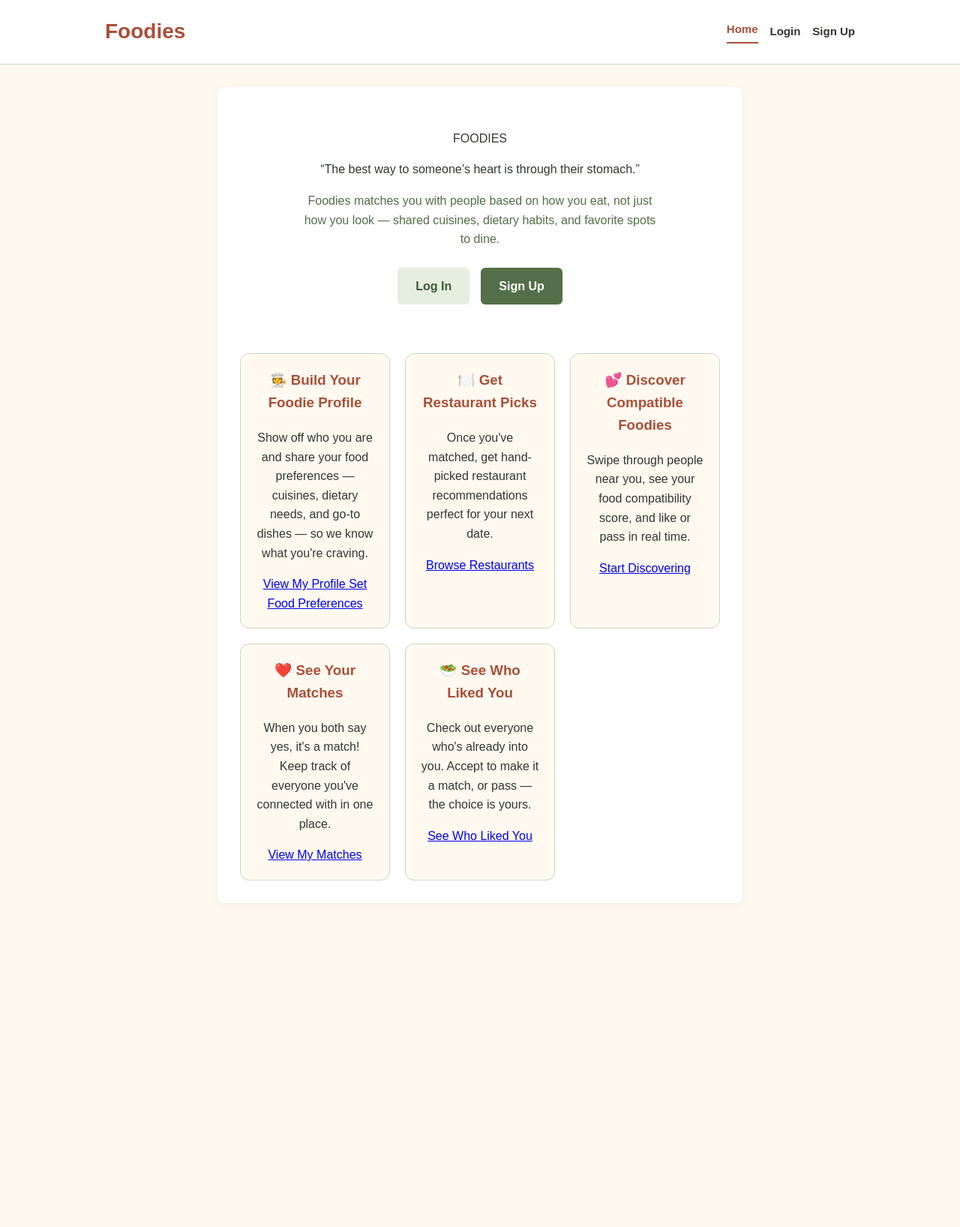
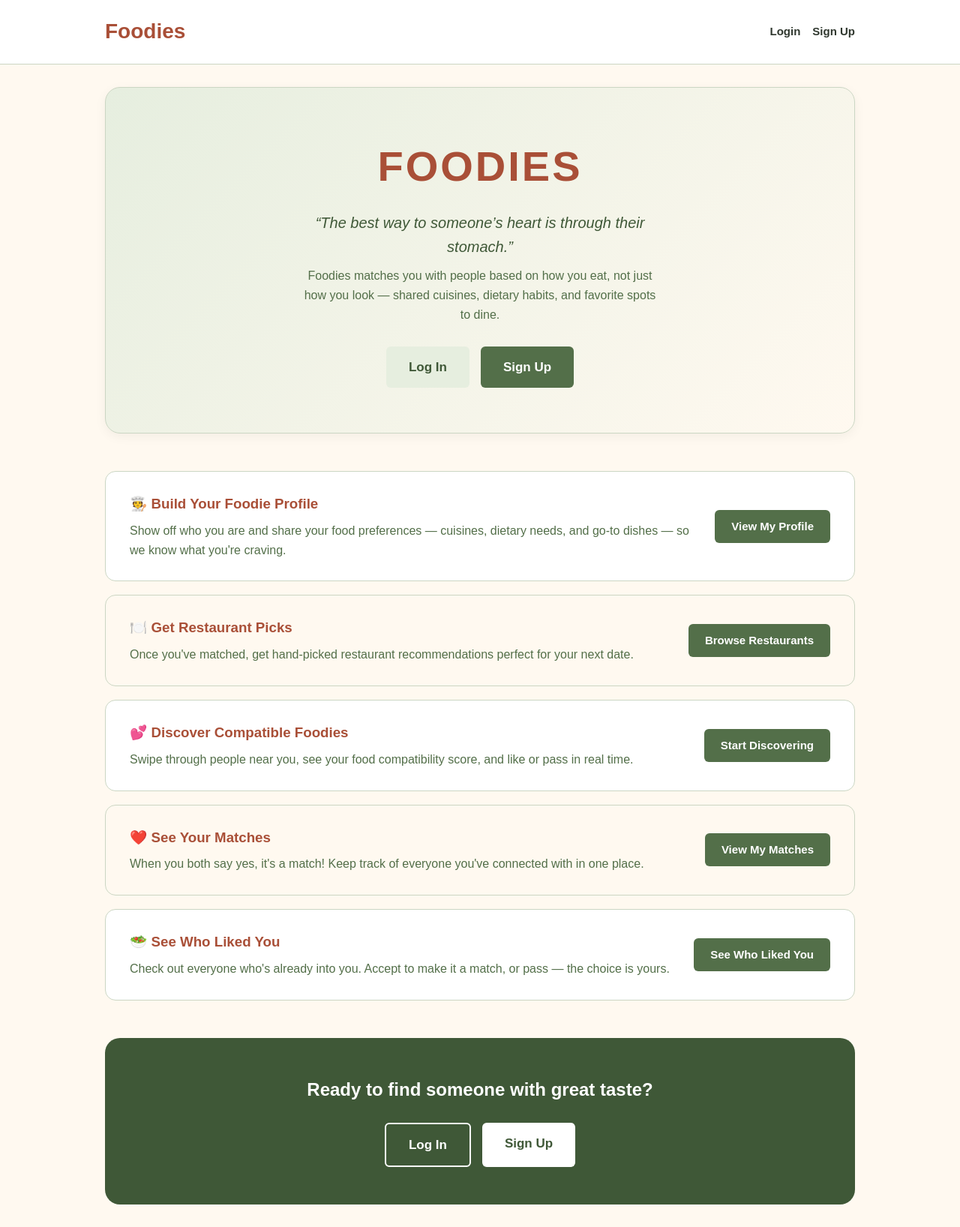
Before and after one commit to carolinecroft/foodies, a Django app: page / in a window 1280 px wide. Shown: the whole page at 75% size. Before the commit the page ends 1204 px from the top, so only its background shows below. Run offline with Django 5.2, Linux system fonts and the light colour scheme.

Commit message:
made some last minute cleanups, removed links that were not buttons, labeled profile editing buttons, removed home from the navigation but kept it in the logo

```diff
--- a/static/css/style.css
+++ b/static/css/style.css
@@ -538,19 +538,51 @@ textarea:focus-visible {
 
 /* Public landing page */
 
+/* The homepage gets a wider, unboxed canvas instead of the
+   narrow white card every other page renders inside of. */
+main.home-main {
+    max-width: 1000px;
+    padding: 0;
+    background-color: transparent;
+    box-shadow: none;
+}
+
+.home-page {
+    display: flex;
+    flex-direction: column;
+    gap: 50px;
+}
+
+/* Hero */
+
 .hero {
     text-align: center;
-    padding: 10px 0 30px;
+    padding: 60px 40px;
+    background: linear-gradient(135deg, var(--sage-light) 0%, var(--cream) 100%);
+    border: 1px solid var(--border);
+    border-radius: 20px;
+    box-shadow: 0 4px 15px rgba(0, 0, 0, 0.05);
 }
 
-.hero h2 {
-    font-size: 26px;
-    margin-bottom: 12px;
+.hero-wordmark {
+    margin: 0 0 15px;
+    font-size: clamp(32px, 6vw, 56px);
+    font-weight: 800;
+    letter-spacing: 3px;
+    color: var(--terracotta);
+}
+
+.hero-quote {
+    max-width: 520px;
+    margin: 0 auto 10px;
+    font-size: 20px;
+    font-style: italic;
+    color: var(--sage-dark);
 }
 
 .hero-subtitle {
     max-width: 480px;
-    margin: 0 auto 25px;
+    margin: 0 auto 30px;
     color: var(--text-secondary);
 }
 
@@ -563,9 +595,9 @@ textarea:focus-visible {
 
 .hero-button {
     display: inline-block;
-    padding: 12px 24px;
+    padding: 14px 30px;
     border-radius: 6px;
-    font-size: 16px;
+    font-size: 17px;
     font-weight: bold;
     text-decoration: none;
     background-color: var(--sage);
@@ -586,33 +618,160 @@ textarea:focus-visible {
     background-color: var(--border);
 }
 
+/* Feature sections (one per header nav page, same left-to-right order) */
+
 .landing-features {
-    display: grid;
-    grid-template-columns: repeat(auto-fit, minmax(180px, 1fr));
-    gap: 20px;
-    margin-top: 35px;
+    display: flex;
+    flex-direction: column;
+    gap: 18px;
 }
 
 .landing-feature {
-    background-color: var(--cream);
+    display: flex;
+    flex-wrap: wrap;
+    align-items: center;
+    justify-content: space-between;
+    gap: 20px;
+    background-color: var(--surface-bg);
     border: 1px solid var(--border);
-    border-radius: 12px;
-    padding: 20px;
-    text-align: center;
+    border-radius: 14px;
+    padding: 28px 32px;
 }
 
-.landing-feature h3 {
-    margin-top: 0;
+.landing-feature:nth-child(even) {
+    background-color: var(--cream);
+}
+
+.landing-feature-text {
+    flex: 1 1 320px;
+}
+
+.landing-feature-text h3 {
+    margin: 0 0 8px;
     color: var(--terracotta);
 }
 
+.landing-feature-text p {
+    margin: 0;
+    color: var(--text-secondary);
+}
+
+.landing-feature-actions {
+    display: flex;
+    flex-direction: column;
+    align-items: flex-end;
+    gap: 8px;
+    flex-shrink: 0;
+}
+
+.landing-feature-button {
+    display: inline-block;
+    padding: 10px 22px;
+    border-radius: 6px;
+    font-size: 15px;
+    font-weight: bold;
+    text-decoration: none;
+    white-space: nowrap;
+    background-color: var(--sage);
+    color: white;
+    transition: background-color 0.2s ease;
+}
+
+.landing-feature-button:hover {
+    background-color: var(--sage-dark);
+}
+
+.landing-feature-link {
+    font-size: 14px;
+    font-weight: bold;
+    color: var(--sage-dark);
+    text-decoration: underline;
+}
+
+.landing-feature-link:hover {
+    color: var(--terracotta);
+}
+
+/* Closing call-to-action */
+
+.landing-footer {
+    text-align: center;
+    padding: 50px 30px;
+    background-color: var(--accent-band-bg);
+    border-radius: 20px;
+}
+
+.landing-footer h2 {
+    margin: 0 0 25px;
+    color: var(--accent-band-text);
+}
+
+.landing-footer-actions {
+    display: flex;
+    flex-wrap: wrap;
+    justify-content: center;
+    gap: 15px;
+}
+
+.landing-footer-button {
+    display: inline-block;
+    padding: 14px 30px;
+    border-radius: 6px;
+    font-size: 17px;
+    font-weight: bold;
+    text-decoration: none;
+    background-color: var(--accent-band-text);
+    color: var(--accent-band-bg);
+    transition: opacity 0.2s ease;
+}
+
+.landing-footer-button:hover {
+    opacity: 0.85;
+}
+
+.landing-footer-button-secondary {
+    background-color: transparent;
+    color: var(--accent-band-text);
+    border: 2px solid var(--accent-band-text);
+}
+
+.landing-footer-button-secondary:hover {
+    background-color: rgba(255, 255, 255, 0.15);
+    opacity: 1;
+}
+
+@media (max-width: 900px) {
+    .landing-feature {
+        flex-direction: column;
+        align-items: flex-start;
+        text-align: left;
+    }
+
+    .landing-feature-actions {
+        align-items: flex-start;
+        flex-direction: row;
+        flex-wrap: wrap;
+        width: 100%;
+    }
+}
+
 @media (max-width: 600px) {
-    .hero-actions {
+    .hero {
+        padding: 40px 20px;
+    }
+
+    .hero-actions,
+    .landing-footer-actions {
         flex-direction: column;
     }
 
-    .hero-button {
+    .hero-button,
+    .landing-footer-button {
         width: 100%;
+    }
+
+    .landing-feature {
+        padding: 22px;
     }
 }
 
@@ -655,6 +814,8 @@ textarea:focus-visible {
     --text-secondary: #536F49;
     --input-bg: #FFFFFF;
     --theme-border: #CBD6C3;
+    --accent-band-bg: #3F5837;
+    --accent-band-text: #FFFFFF;
 }
 
 [data-theme="dark"] {
@@ -673,6 +834,8 @@ textarea:focus-visible {
     --sage-dark: #C5D6BD;
     --sage-light: #354535;
     --terracotta: #F0A28C;
+    --accent-band-bg: #24301F;
+    --accent-band-text: #F5F5F0;
 }
 
 body {
--- a/templates/base.html
+++ b/templates/base.html
@@ -19,11 +19,6 @@
 
             <!-- Desktop Navigation -->
             <nav class="desktop-nav">
-                <a href="{% url 'home' %}"
-                   class="{% if request.resolver_match.url_name == 'home' %}active{% endif %}">
-                    Home
-                </a>
-
                 {% if user.is_authenticated %}
                     <a href="{% url 'profile' %}"
                        class="{% if request.resolver_match.url_name == 'profile' %}active{% endif %}">
@@ -73,8 +68,6 @@
                 </summary>
 
                 <nav class="mobile-nav">
-                    <a href="{% url 'home' %}">Home</a>
-
                     {% if user.is_authenticated %}
                         <a href="{% url 'profile' %}">
                             My Profile
@@ -114,7 +107,7 @@
         </div>
     </header>
 
-    <main>
+    <main class="{% if request.resolver_match.url_name == 'home' %}home-main{% endif %}">
         {% if messages %}
             <div class="messages">
                 {% for message in messages %}
--- a/templates/home.html
+++ b/templates/home.html
@@ -3,6 +3,8 @@
 {% block title %}Welcome | Foodies{% endblock %}
 
 {% block content %}
+
+<div class="home-page">
 
     <section class="hero">
         <p class="hero-wordmark">FOODIES</p>
@@ -40,27 +42,28 @@
     <section class="landing-features">
 
         <div class="landing-feature">
+            <div class="landing-feature-text">
                 <h3>🧑‍🍳 Build Your Foodie Profile</h3>
                 <p>
                     Show off who you are and share your food preferences &mdash;
                     cuisines, dietary needs, and go-to dishes &mdash; so we know what you're craving.
                 </p>
+            </div>
             <div class="landing-feature-actions">
                 <a class="landing-feature-button" href="{% url 'profile' %}">
                     View My Profile
-            </a>
-            <a class="landing-feature-link" href="{% url 'food_preferences' %}">
-                Set Food Preferences
                 </a>
             </div>
         </div>
 
         <div class="landing-feature">
+            <div class="landing-feature-text">
                 <h3>🍽️ Get Restaurant Picks</h3>
                 <p>
                     Once you've matched, get hand-picked restaurant recommendations
                     perfect for your next date.
                 </p>
+            </div>
             <div class="landing-feature-actions">
                 <a class="landing-feature-button" href="{% url 'restaurant_list' %}">
                     Browse Restaurants
@@ -69,11 +72,13 @@
         </div>
 
         <div class="landing-feature">
+            <div class="landing-feature-text">
                 <h3>💕 Discover Compatible Foodies</h3>
                 <p>
                     Swipe through people near you, see your food compatibility score,
                     and like or pass in real time.
                 </p>
+            </div>
             <div class="landing-feature-actions">
                 <a class="landing-feature-button" href="{% url 'discover' %}">
                     Start Discovering
@@ -82,11 +87,13 @@
         </div>
 
         <div class="landing-feature">
+            <div class="landing-feature-text">
                 <h3>❤️ See Your Matches</h3>
                 <p>
                     When you both say yes, it's a match! Keep track of everyone
                     you've connected with in one place.
                 </p>
+            </div>
             <div class="landing-feature-actions">
                 <a class="landing-feature-button" href="{% url 'matches' %}">
                     View My Matches
@@ -95,11 +102,13 @@
         </div>
 
         <div class="landing-feature">
+            <div class="landing-feature-text">
                 <h3>🥗 See Who Liked You</h3>
                 <p>
                     Check out everyone who's already into you. Accept to make it a
                     match, or pass &mdash; the choice is yours.
                 </p>
+            </div>
             <div class="landing-feature-actions">
                 <a class="landing-feature-button" href="{% url 'Liked_You' %}">
                     See Who Liked You
@@ -109,4 +118,32 @@
 
     </section>
 
+    <footer class="landing-footer">
+        {% if user.is_authenticated %}
+            <h2>Ready for your next match?</h2>
+
+            <div class="landing-footer-actions">
+                <a class="landing-footer-button" href="{% url 'discover' %}">
+                    💕 Discover People
+                </a>
+                <a class="landing-footer-button landing-footer-button-secondary" href="{% url 'matches' %}">
+                    ❤️ View My Matches
+                </a>
+            </div>
+        {% else %}
+            <h2>Ready to find someone with great taste?</h2>
+
+            <div class="landing-footer-actions">
+                <a class="landing-footer-button landing-footer-button-secondary" href="{% url 'login' %}">
+                    Log In
+                </a>
+                <a class="landing-footer-button" href="{% url 'signup' %}">
+                    Sign Up
+                </a>
+            </div>
+        {% endif %}
+    </footer>
+
+</div>
+
 {% endblock %}
--- a/templates/profile.html
+++ b/templates/profile.html
@@ -34,7 +34,6 @@
             display: flex;
             flex-direction: column;
             gap: 10px;
-            align-self: flex-start;
         }
 
         .edit-profile-btn {
@@ -117,10 +116,10 @@
 
                 <div class="edit-buttons">
                     <a href="{% url 'profile_setup' %}" class="edit-profile-btn">
-                        🖊
+                        Edit Profile
                     </a>
                     <a href="{% url 'food_preferences' %}" class="edit-profile-btn">
-                        🍽️
+                        Edit Food Preferences
                     </a>
                 </div>
             </div>
```
Lines whose indentation alone changed are shown as unchanged.
